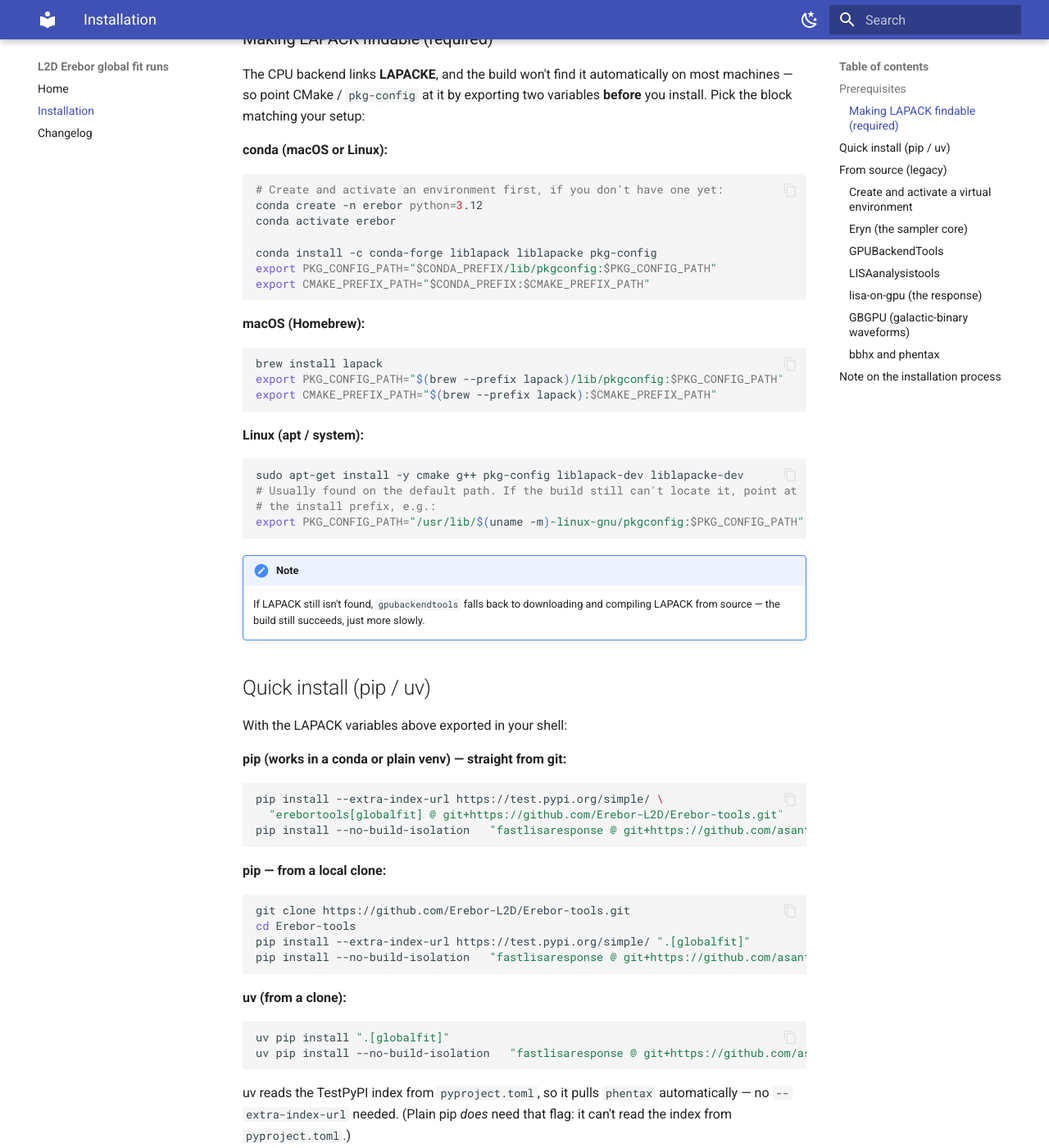
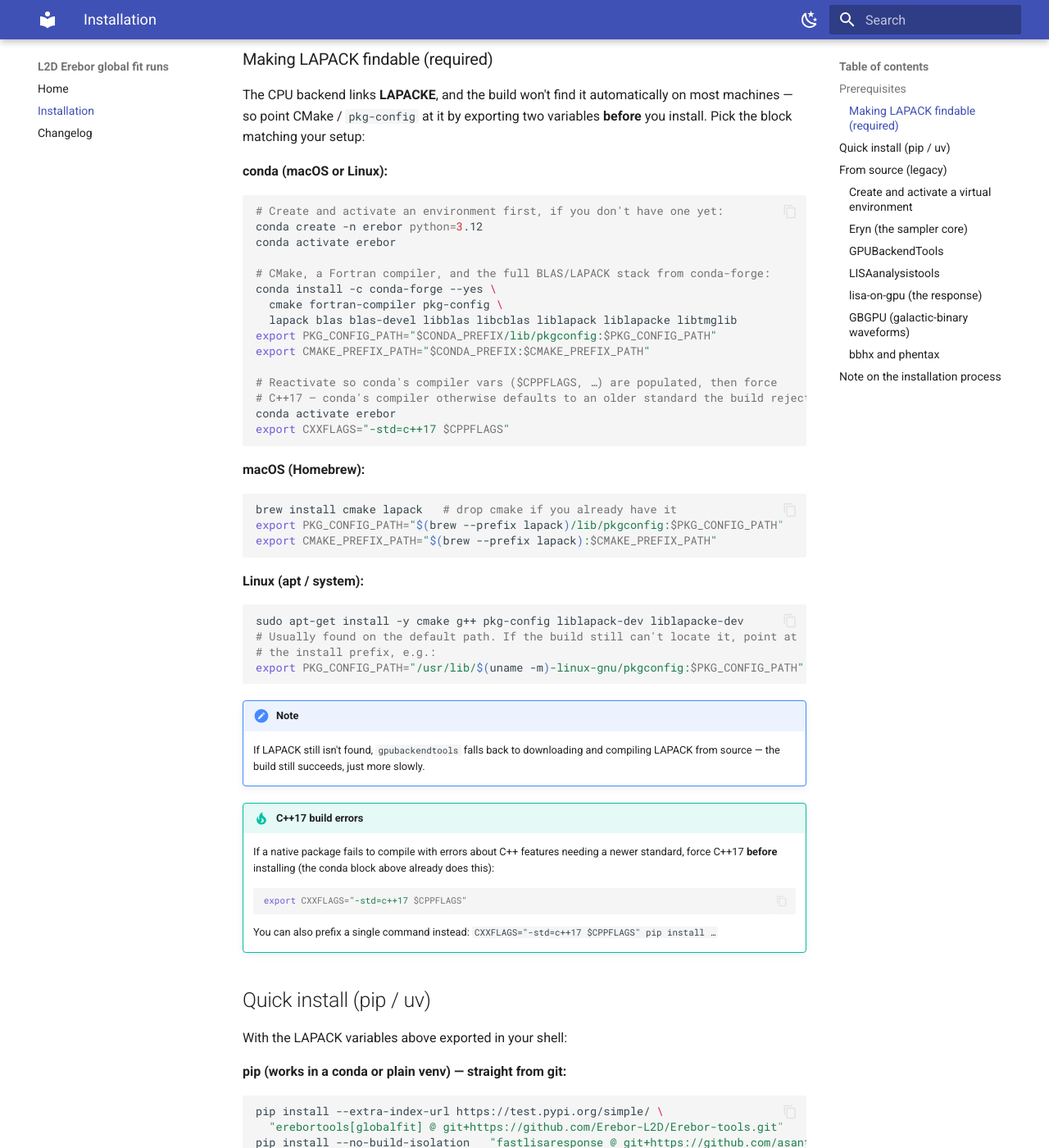
Before and after one commit to Erebor-L2D/Erebor-tools, an MkDocs documentation site: the page built from docs/installation.md, in a window 1280 px wide and 1400 px high, scrolled down 583 px. Shown: the whole window at 82% size. Built offline with MkDocs 1.6.1 and Material for MkDocs 9.7.7, drawn with Linux system fonts in a browser that asks for light colours; some of the changed text lies outside the part shown.

Commit message:
update installation instruction

````diff
--- a/docs/installation.md
+++ b/docs/installation.md
@@ -12,7 +12,8 @@
 
 ## Prerequisites
 
-- **CMake** and a compatible **C++ compiler**.
+- **CMake** and compatible **C++ (C++17 or newer) and Fortran compilers**. If
+  `cmake` isn't already on your machine, the platform block below installs it for you.
 - **LAPACK / LAPACKE** — see [Making LAPACK findable](#making-lapack-findable-required) below.
 - **GPU only:** the matching **CUDA toolkit** on your `PATH`, plus the matching
   `cupy` (`cupy-cuda12x` / `cupy-cuda13x`).
@@ -29,14 +30,22 @@
 conda create -n erebor python=3.12
 conda activate erebor
 
-conda install -c conda-forge liblapack liblapacke pkg-config
+# CMake, a Fortran compiler, and the full BLAS/LAPACK stack from conda-forge:
+conda install -c conda-forge --yes \
+  cmake fortran-compiler pkg-config \
+  lapack blas blas-devel libblas libcblas liblapack liblapacke libtmglib
 export PKG_CONFIG_PATH="$CONDA_PREFIX/lib/pkgconfig:$PKG_CONFIG_PATH"
 export CMAKE_PREFIX_PATH="$CONDA_PREFIX:$CMAKE_PREFIX_PATH"
+
+# Reactivate so conda's compiler vars ($CPPFLAGS, …) are populated, then force
+# C++17 — conda's compiler otherwise defaults to an older standard the build rejects:
+conda activate erebor
+export CXXFLAGS="-std=c++17 $CPPFLAGS"
 ```
 
 **macOS (Homebrew):**
 ```bash
-brew install lapack
+brew install cmake lapack   # drop cmake if you already have it
 export PKG_CONFIG_PATH="$(brew --prefix lapack)/lib/pkgconfig:$PKG_CONFIG_PATH"
 export CMAKE_PREFIX_PATH="$(brew --prefix lapack):$CMAKE_PREFIX_PATH"
 ```
@@ -52,6 +61,15 @@
 !!! note
     If LAPACK still isn't found, `gpubackendtools` falls back to downloading and
     compiling LAPACK from source — the build still succeeds, just more slowly.
+
+!!! tip "C++17 build errors"
+    If a native package fails to compile with errors about C++ features needing a
+    newer standard, force C++17 **before** installing (the conda block above already
+    does this):
+    ```bash
+    export CXXFLAGS="-std=c++17 $CPPFLAGS"
+    ```
+    You can also prefix a single command instead: `CXXFLAGS="-std=c++17 $CPPFLAGS" pip install …`
 
 ## Quick install (pip / uv)
 
@@ -80,6 +98,15 @@
 uv reads the TestPyPI index from `pyproject.toml`, so it pulls `phentax`
 automatically — no `--extra-index-url` needed. (Plain pip *does* need that flag:
 it can't read the index from `pyproject.toml`.)
+
+**Pin a specific Erebor-tools release.** To install a particular tag (or branch)
+instead of the default branch, append `@TAG_NAME` to the git URL:
+```bash
+pip install --extra-index-url https://test.pypi.org/simple/ \
+  "erebortools[globalfit] @ git+https://github.com/Erebor-L2D/Erebor-tools.git@TAG_NAME"
+```
+From a local clone, `git checkout TAG_NAME` before running the `pip`/`uv` install.
+Available tags are listed in the [runs catalog](index.md).
 
 The `globalfit` extra pins the whole stack (Eryn, GPUBackendTools,
 LISAanalysistools, GBGPU, phentax) at known-good tags. `fastlisaresponse` needs an explicit install for the time being, but the long-term plan is to deprecate it and include the response directly in `lisatools`.
````
